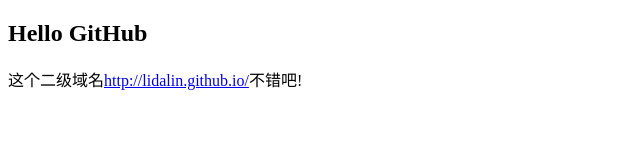
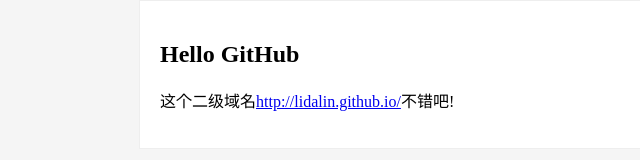
Before and after one commit to lidalin/lidalin.github.io, a plain HTML site: page index.html in a window 1280 px wide. Shown: the whole page, without its empty margins (0-640 px from the left). Drawn offline with Linux system fonts and the light colour scheme.

Commit message:
Hello GitHub

```diff
--- a/index.html
+++ b/index.html
@@ -3,7 +3,25 @@
 <head>
   <meta charset="UTF-8">
   <title>Hello GitHub</title>
-  <link rel="shortcut icon" href="favicon.ico">
+    <link rel="shortcut icon" href="favicon.ico">
+    <style type="text/css">
+        body{
+            margin:0;
+            padding:0;
+            background-color: #F5F5F5;
+            font-family: 'Microsoft YaHei',serif;
+        }
+        .main {
+            margin: 0 auto;
+            width:1000px;
+            height: 100%;
+            border: 1px solid #EEE;
+            background-color: #FFF;
+        }
+        .div{
+            padding:20px;
+        }
+    </style>
 </head>
 <body>
 <div class="main">
```
